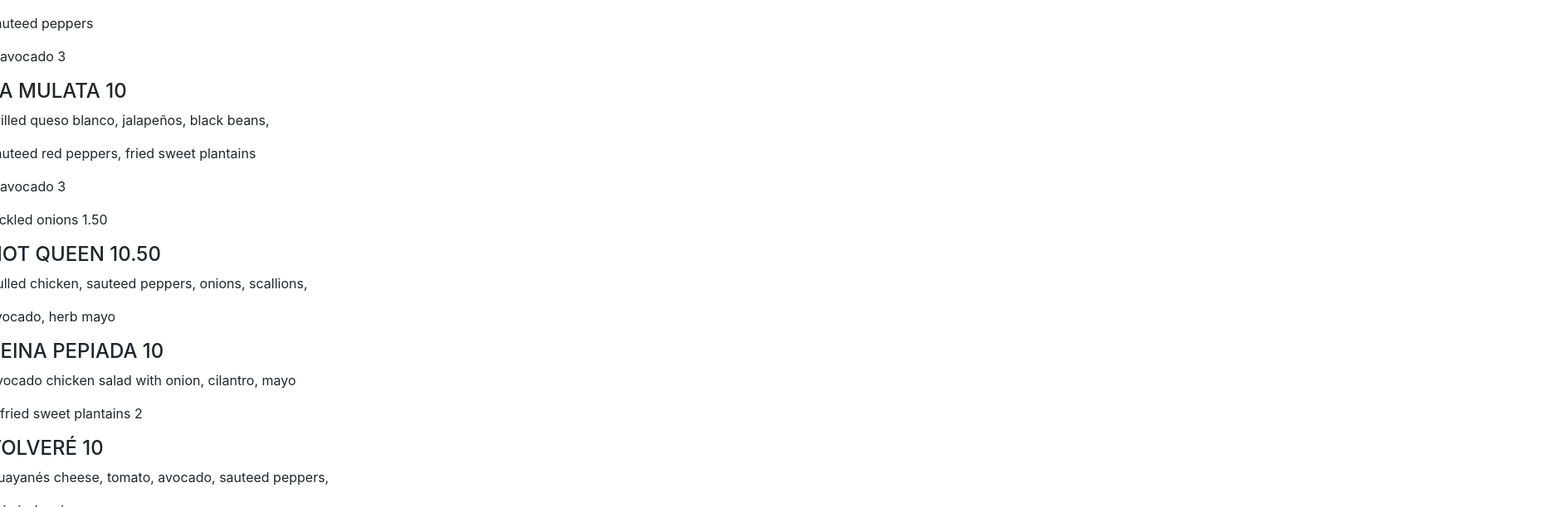
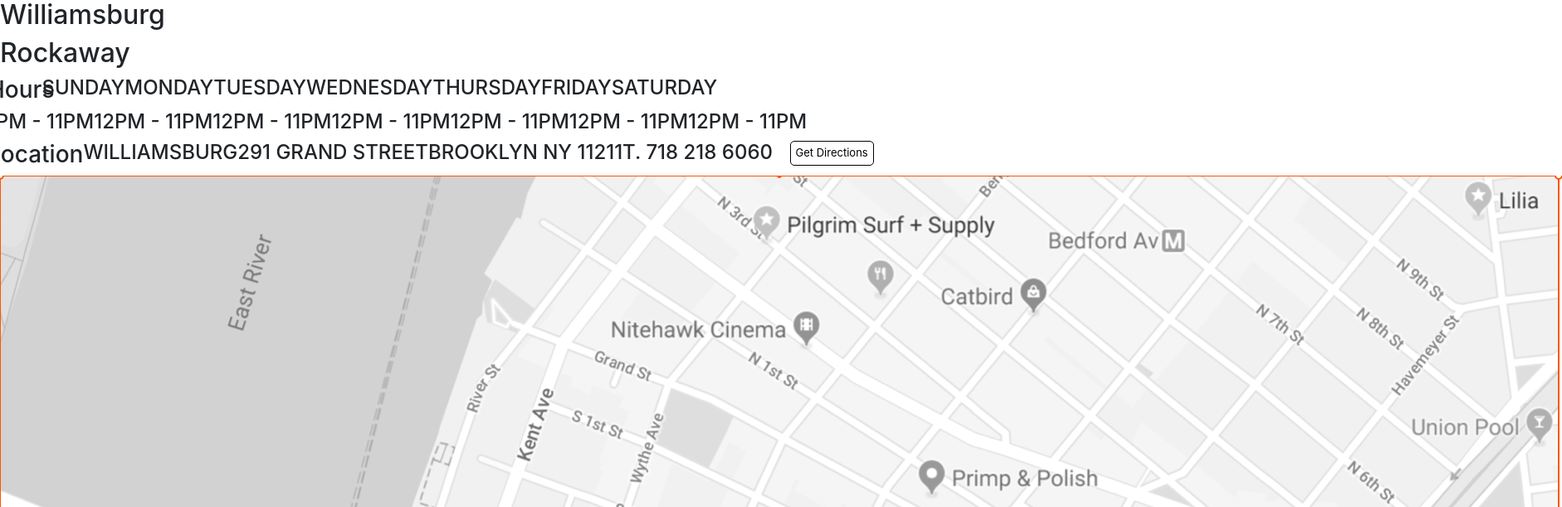
Before and after one commit to GuildensternDies/Caracas, a React (Create React App) app in the folder caracas/: page / in a window 1280 px wide. Shown: the part 852-1464 px from the top of the page at 83% size, 1882 px wide, since content can reach past the window. Built offline with nearby package versions, Linux system fonts and the light colour scheme.

Commit message:
all data rendering

```diff
--- a/caracas/src/components/LocationBrooklyn.jsx
+++ b/caracas/src/components/LocationBrooklyn.jsx
@@ -1,10 +1,42 @@
-import React from 'react'
+import React from 'react';
+import bkMap from '../assets/bkMap.png';
 
 
 function LocationBrooklyn() {
 
   return (
-    <h1>Brooklyn</h1>
+    <div className="info">
+      <div className="row">
+        <h3 className="menu-header">Hours</h3>
+        <div className="row">
+          <h4 className="location-header">SUNDAY</h4>
+          <h4 className="location-header">MONDAY</h4>
+          <h4 className="location-header">TUESDAY</h4>
+          <h4 className="location-header">WEDNESDAY</h4>
+          <h4 className="location-header">THURSDAY</h4>
+          <h4 className="location-header">FRIDAY</h4>
+          <h4 className="location-header">SATURDAY</h4>
+        </div>
+        <div className="row">
+          <h4 className="location-header">12PM - 11PM</h4>
+          <h4 className="location-header">12PM - 11PM</h4>
+          <h4 className="location-header">12PM - 11PM</h4>
+          <h4 className="location-header">12PM - 11PM</h4>
+          <h4 className="location-header">12PM - 11PM</h4>
+          <h4 className="location-header">12PM - 11PM</h4>
+          <h4 className="location-header">12PM - 11PM</h4>
+        </div>
+      </div>
+      <div className="row">
+        <h3 className="menu-header">Location</h3>
+        <h4 className="location-header">WILLIAMSBURG</h4>
+        <h4 className="location-header">291 GRAND STREET</h4>
+        <h4 className="location-header">BROOKLYN NY 11211</h4>
+        <h4 className="location-header">T. 718 218 6060 </h4>
+        <a href="https://www.google.com/maps/place/291+Grand+St,+Brooklyn,+NY+11211/@40.7131869,-73.9596126,17z/data=!3m1!4b1!4m5!3m4!1s0x89c2595f962df24f:0xf6c37fab37c2723a!8m2!3d40.7131829!4d-73.9574186" target="_blank"><button className="flynn-button">Get Directions</button></a>
+      </div>
+      <img src={bkMap} />
+    </div>
   )
 }
 
--- a/caracas/src/components/LocationRockaway.jsx
+++ b/caracas/src/components/LocationRockaway.jsx
@@ -1,10 +1,42 @@
 import React from 'react'
+import rockMap from '../assets/rockMap.png'
 
 
 function LocationRockaway() {
 
   return (
-    <h1>About</h1>
+    <div className="info">
+      <div className="row">
+        <h3 className="menu-header">Hours</h3>
+        <div className="row">
+          <h4 className="location-header">SUNDAY</h4>
+          <h4 className="location-header">MONDAY</h4>
+          <h4 className="location-header">TUESDAY</h4>
+          <h4 className="location-header">WEDNESDAY</h4>
+          <h4 className="location-header">THURSDAY</h4>
+          <h4 className="location-header">FRIDAY</h4>
+          <h4 className="location-header">SATURDAY</h4>
+        </div>
+        <div className="row">
+          <h4 className="location-header">12PM - 8PM</h4>
+          <h4 className="location-header">12PM - 8PM</h4>
+          <h4 className="location-header">12PM - 8PM</h4>
+          <h4 className="location-header">12PM - 8PM</h4>
+          <h4 className="location-header">11AM - 8:30PM</h4>
+          <h4 className="location-header">11AM - 8:30PM</h4>
+          <h4 className="location-header">11AM - 8:30PM</h4>
+        </div>
+      </div>
+      <div className="row">
+        <h3 className="menu-header">Location</h3>
+        <h4 className="location-header">ROCKAWAY</h4>
+        <h4 className="location-header">106-01 SHORE FRONT PKWY</h4>
+        <h4 className="location-header">ROCKAWAY PARK, NY 11694</h4>
+        <h4 className="location-header">T. 718 218 6060 </h4>
+        <a href="https://www.google.com/maps/place/Caracas+Arepa+Bar+(Summer+Only)/@40.5805721,-73.828269,17z/data=!3m1!4b1!4m5!3m4!1s0x89c2683139952b0f:0x39e1e6e6206283c6!8m2!3d40.580568!4d-73.826075" target="_blank"><button className="flynn-button">Get Directions</button></a>
+      </div>
+      <img src={rockMap} />
+    </div>
   )
 }
 
--- a/caracas/src/components/Menu.jsx
+++ b/caracas/src/components/Menu.jsx
@@ -24,8 +24,8 @@
           <h2 className="switch" onClick={this.switchToFood}>Menu</h2>
           <h2 className="switch" onClick={this.switchToDrinks}>Cocktails</h2>
           {(this.state.drinkSwitch === false) &&
-            <div className="row">
-              <div className="arepa-row">
+            <div className="food">
+              <div className="row">
                 <h3 className="menu-header">Arepas</h3>
                 <h4 className="menu-item">DE PABELLON      11</h4>
                 <p>shredded beef, black beans, cotija cheese, fried</p>
```
Also changed, not shown: caracas/src/assets/bkMap.png (renamed from caracas/src/assets/bk-map.png), caracas/src/assets/rockMap.png (renamed from caracas/src/assets/rock-map.png).
